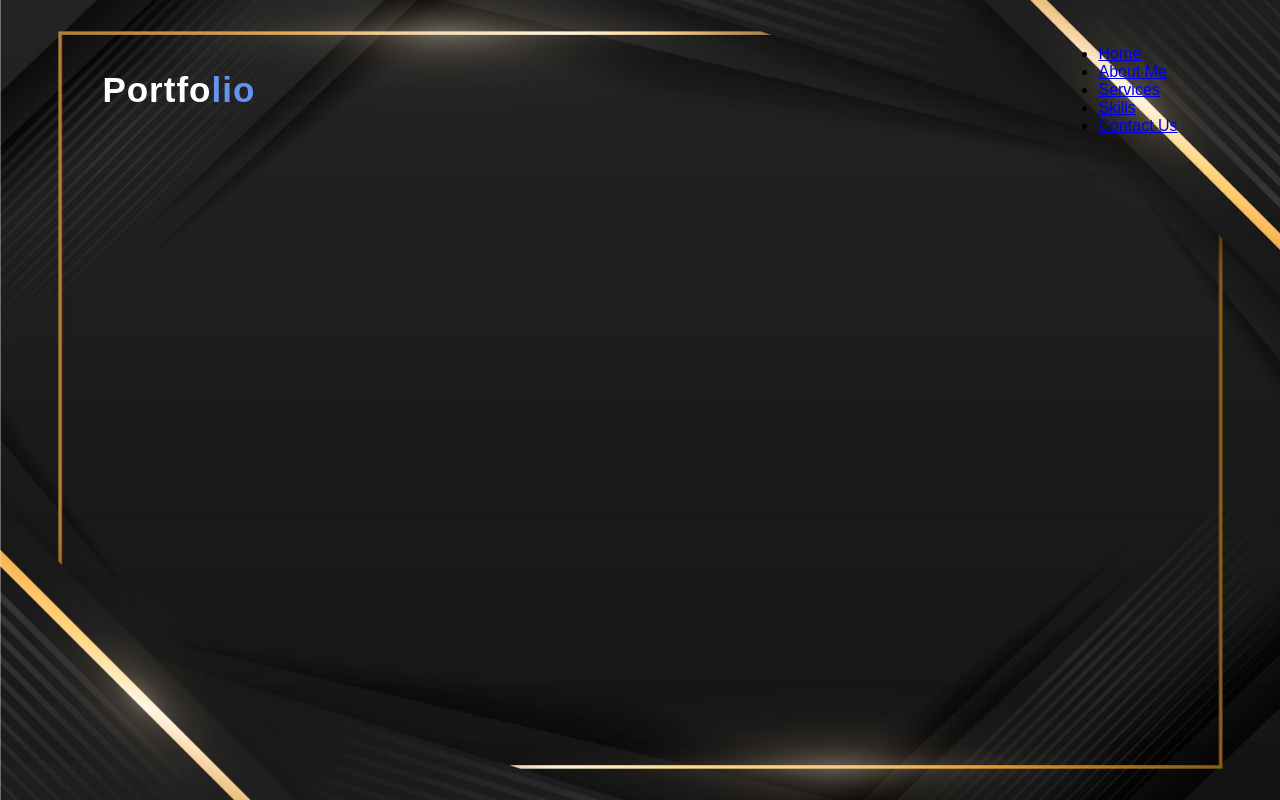
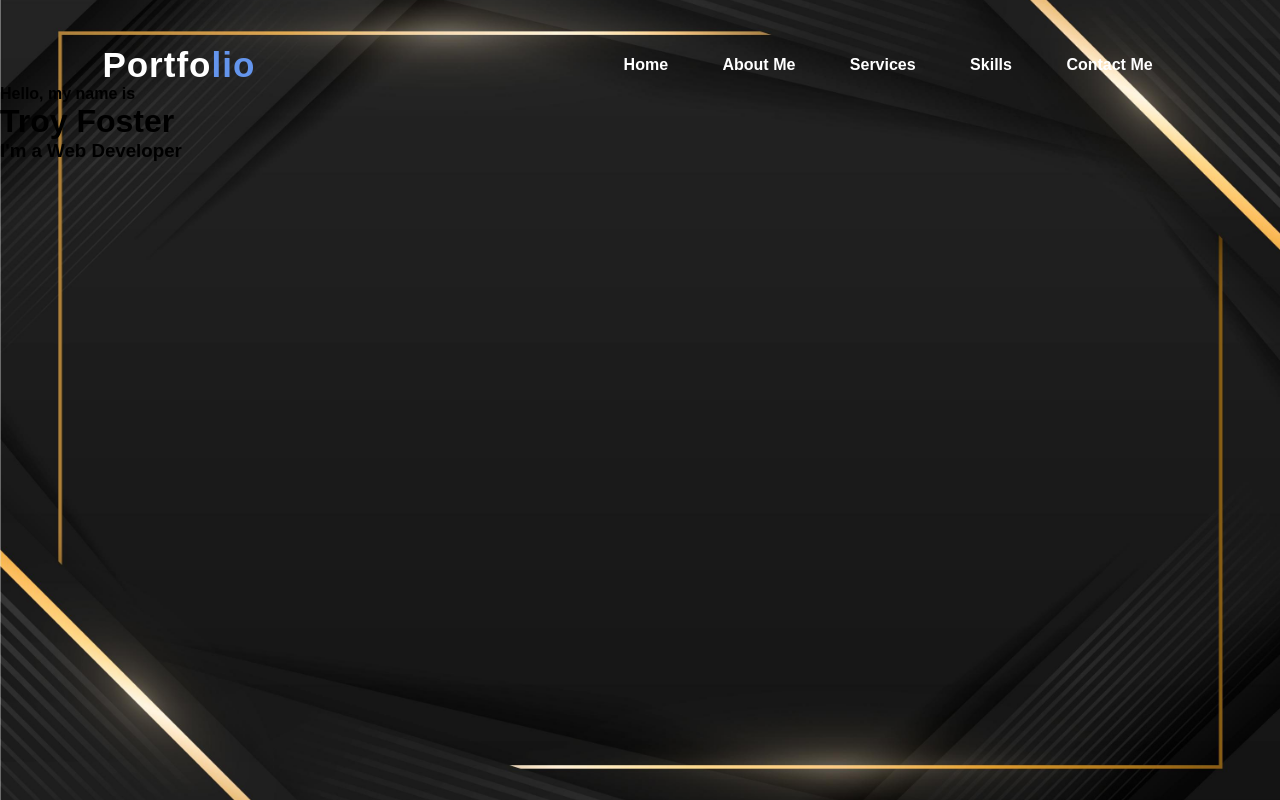
Before and after one commit to troyfoster0324/Troy-Foster-Coding-Profile, a plain HTML site: page 02-Challenge/Working Assets/index.html in a window 1280 px wide. Drawn offline with Linux system fonts and the light colour scheme.

Commit message:
added introduction headers to portfolio

```diff
--- a/02-Challenge/Working Assets/CSS assets/style.css
+++ b/02-Challenge/Working Assets/CSS assets/style.css
@@ -31,3 +31,18 @@ nav {
 span {
     color: cornflowerblue;
 }
+nav ul li{
+    list-style-type: none;
+    display: inline-block;
+    padding: 10px 25px;
+}
+nav ul li a{
+    color: white;
+    text-decoration: none;
+    font-weight: bold;
+    text-transform: capitalize;
+}
+nav ul li a:hover{
+    color: cornflowerblue;
+    transition: .4s;
+}
--- a/02-Challenge/Working Assets/index.html
+++ b/02-Challenge/Working Assets/index.html
@@ -18,9 +18,18 @@
                 <li><a href="#">About Me</a></li>
                 <li><a href="#">Services</a></li>
                 <li><a href="#">Skills</a></li>
-                <li><a href="#">Contact Us</a></li>
+                <li><a href="#">Contact Me</a></li>
             </ul>
         </nav>
+        <div class="content">
+            <h4>Hello, my name is</h4>
+            <h1>Troy Foster</h1>
+            <h3>I'm a Web Developer</h3>
+            <div class="newslatter">
+
+
+            </div>
+        </div>
     </div>
 </body>
 
```
